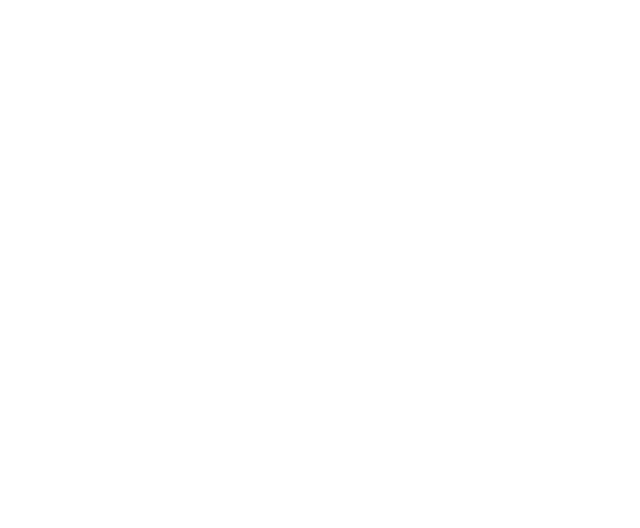
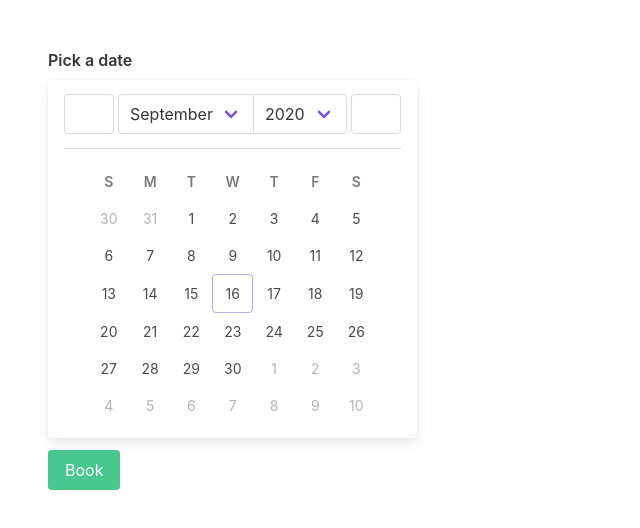
Before and after one commit to MUMT-IT/healthapp, a Vue app in the folder tophealth/: page /appointments/calendar/1 in a window 1280 px wide. Shown: the top 528 px of the page, without its empty margins (0-640 px from the left). Built offline with nearby package versions, Linux system fonts and the light colour scheme; no server answers.

Commit message:
added slot calendar view
added a route to slot calendar

updated the appointment view to display link to slot calendar

```diff
--- a/tophealth/src/router/index.js
+++ b/tophealth/src/router/index.js
@@ -21,6 +21,11 @@
     component: () => import('../views/Customers/Appointment.vue')
   },
   {
+    path: '/appointments/calendar/:locationId',
+    name: 'SlotCalendar',
+    component: () => import('../views/Customers/SlotCalendar.vue')
+  },
+  {
     path: '/appointments/:slotId',
     name: 'AppointmentDetail',
     component: () => import('../views/Customers/AppointmentDetail.vue')
--- a/tophealth/src/views/Customers/Appointment.vue
+++ b/tophealth/src/views/Customers/Appointment.vue
@@ -6,10 +6,10 @@
           Menu
         </p>
         <router-link
-            :to="{name: 'AppointmentDetail', params: {'slotId': slot.id}}"
+            :to="{name: 'SlotCalendar', params: {locationId: slot.location.id}}"
             class="panel-block" v-for="slot in slots" :key="slot.id">
         <span class="panel-icon">
-          <i class="fas fa-book" aria-hidden="true"></i>
+          <i class="far fa-calendar-alt" aria-hidden="true"></i>
         </span>
           {{ slot.location.name }}
         </router-link>
--- /dev/null
+++ b/tophealth/src/views/Customers/SlotCalendar.vue
@@ -0,0 +1,62 @@
+<template>
+  <section class="section">
+    <b-field label="Pick a date">
+      <b-datepicker
+          inline
+          v-model="date"
+          :events="slots"
+      >
+      </b-datepicker>
+    </b-field>
+    <button class="button is-success" @click="book">Book</button>
+  </section>
+</template>
+
+<script>
+import axios from "axios";
+
+export default {
+  name: "SlotCalendar",
+  data() {
+    return {
+      date: null,
+      slots: [],
+    }
+  },
+  methods: {
+    loadData: function() {
+      let self = this
+      self.isLoading = true
+      axios.get('http://localhost:3002/comhealth/locations/' + self.$route.params.locationId + '/slots').then(function(resp) {
+        resp.data.forEach((d)=>{
+          d.start = new Date(d.start)
+          if (d.quota > 0) {
+            self.slots.push({
+              date: d.start,
+              type: 'is-success'
+            })
+          }
+        })
+        self.isLoading = false
+      })
+    },
+    book: function() {
+      if (this.date) {
+        alert('You have selected: ' + this.date)
+      } else {
+        this.$buefy.toast.open({
+          message: 'Please selecte a date.',
+          type: 'is-danger'
+        })
+      }
+    }
+  },
+  mounted() {
+    this.loadData()
+  }
+}
+</script>
+
+<style scoped>
+
+</style>
```
